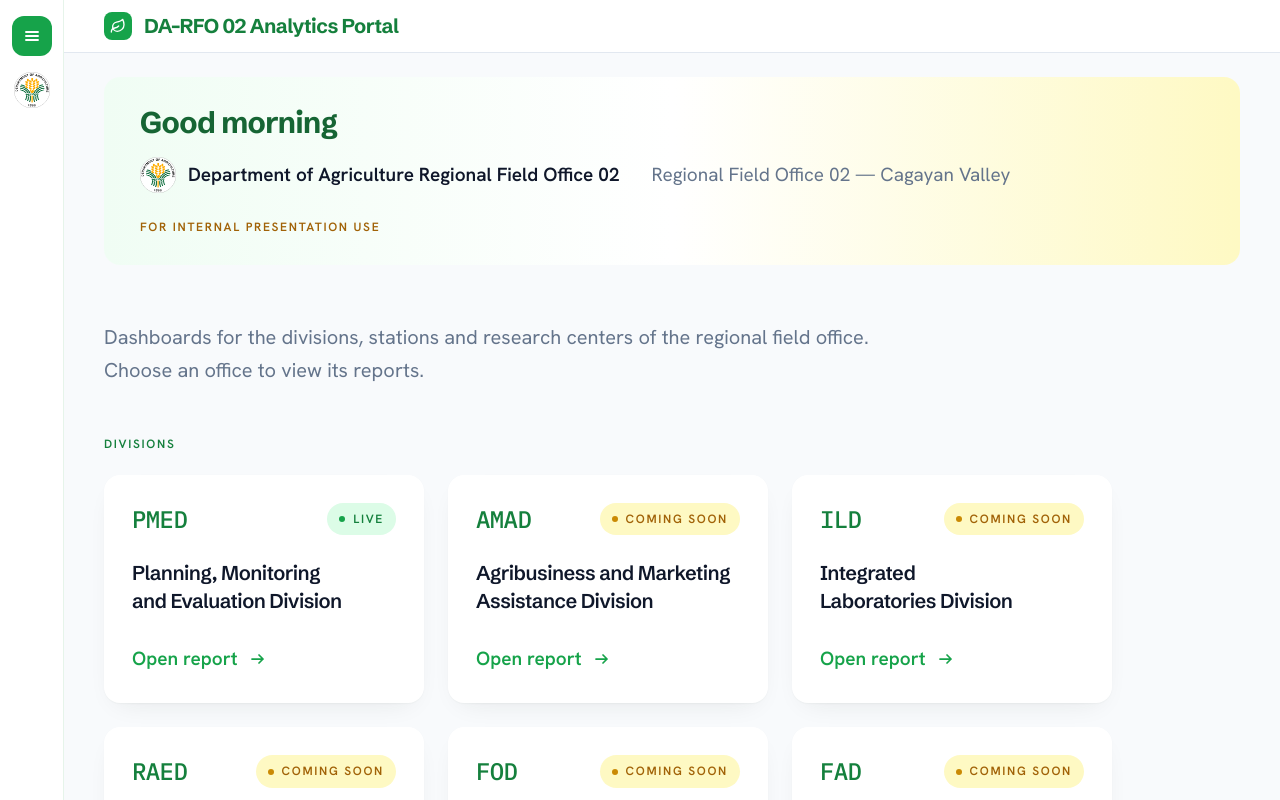
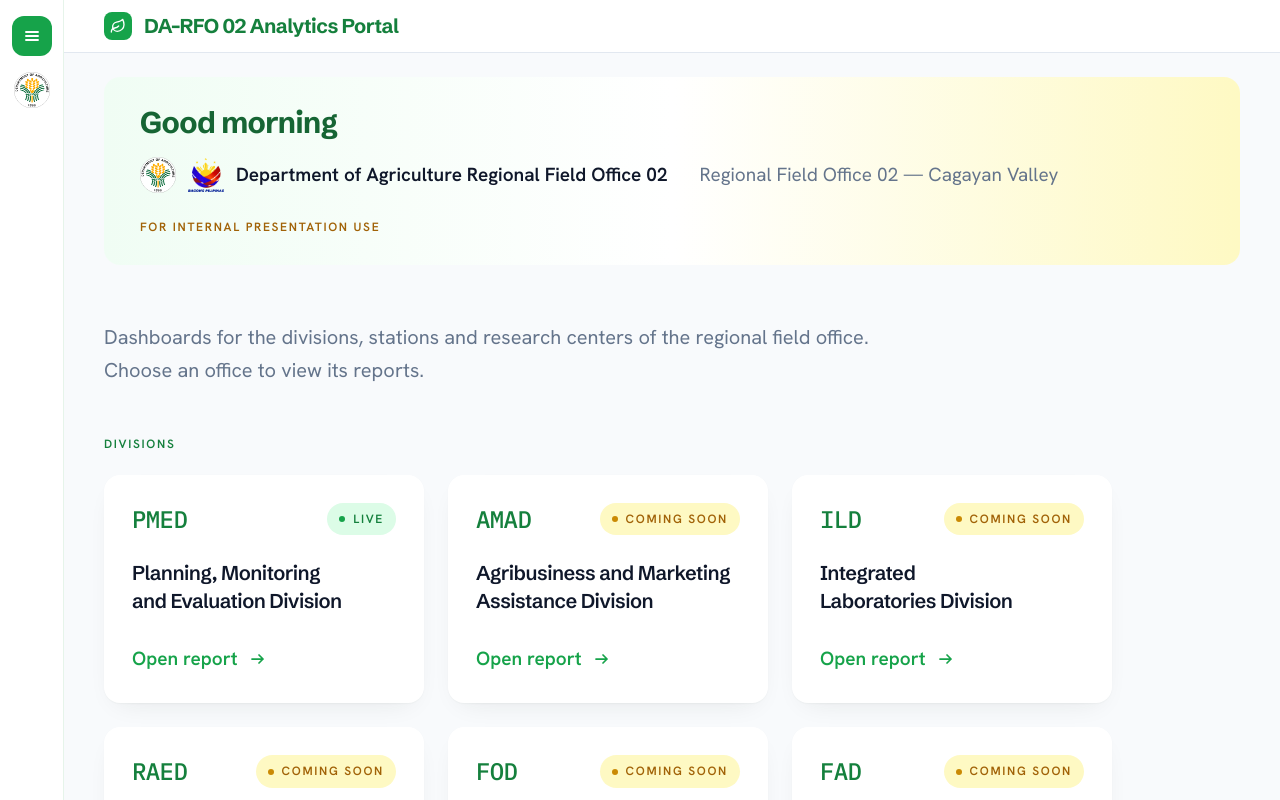
Before and after one commit to DeveloperJP115/darfo2-wms-powerbi-portal, a React (Vite) app: page / in a window 1280 px wide. Shown: the top 800 px of the page. Built offline with nearby package versions, Linux system fonts and the light colour scheme.

Commit message:
feat(home): show the Bagong Pilipinas logo beside the DA seal

```diff
--- a/src/components/Masthead.jsx
+++ b/src/components/Masthead.jsx
@@ -55,6 +55,12 @@
                 monogram="DA"
                 className="size-9"
               />
+              <BrandLogo
+                src={SITE.logos.bagongPilipinas}
+                alt="Bagong Pilipinas"
+                monogram="BP"
+                className="size-9"
+              />
               <span className="text-slate-900 font-semibold">{SITE.office}</span>
             </span>
 
```
